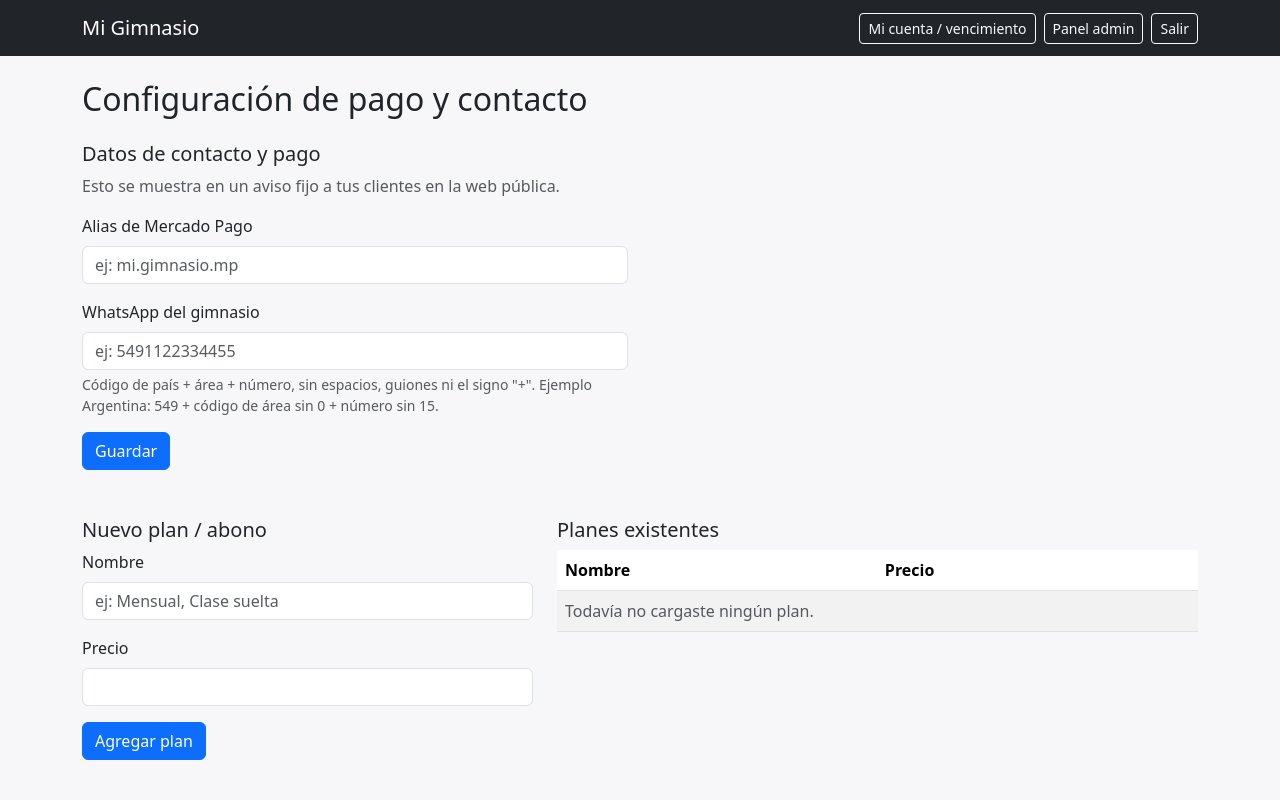
After one commit to SolJosefinaMercado/mi-gimnasio, a Flask app: page /admin/config in a window 1280 px wide. The commit adds this page. Run offline with Flask 3, Linux system fonts and the light colour scheme; the visitor is signed in with stand-in values (Sample User, id 1); some libraries are stand-ins or nearby versions.

Commit message:
Agregar planes de abono y aviso de pago para clientes
Nueva sección de configuración en el admin para definir los planes
(nombre + precio), el alias de Mercado Pago y el WhatsApp del
gimnasio. Se muestra como un aviso fijo en las páginas públicas
(home y Mi cuenta), con un botón que abre WhatsApp con un mensaje
precargado para avisar el pago.

```diff
--- a/app.py
+++ b/app.py
@@ -1,6 +1,7 @@
 import os
 from datetime import date, datetime, timedelta
 from functools import wraps
+from urllib.parse import quote
 
 from flask import Flask, g, redirect, render_template, request, session, url_for, flash
 from sqlalchemy import (
@@ -78,6 +79,20 @@ asistencias_t = Table(
     UniqueConstraint("inscripcion_id", "fecha"),
 )
 
+planes_t = Table(
+    "planes", metadata,
+    Column("id", Integer, primary_key=True),
+    Column("nombre", String, nullable=False),
+    Column("precio", Float, nullable=False),
+)
+
+configuracion_t = Table(
+    "configuracion", metadata,
+    Column("id", Integer, primary_key=True),
+    Column("alias_mp", String, nullable=False),
+    Column("whatsapp_numero", String, nullable=False),
+)
+
 
 def get_db():
     if "db" not in g:
@@ -94,6 +109,10 @@ def close_db(exception=None):
 
 def init_db():
     metadata.create_all(engine)
+    with engine.begin() as conn:
+        existe = conn.execute(text("SELECT 1 FROM configuracion WHERE id = 1")).fetchone()
+        if not existe:
+            conn.execute(text("INSERT INTO configuracion (id, alias_mp, whatsapp_numero) VALUES (1, '', '')"))
 
 
 # ---------- Modelos livianos sobre filas de la base ----------
@@ -276,6 +295,38 @@ def listar_pagos(db, limit=20):
     return result
 
 
+class Plan:
+    def __init__(self, row):
+        self.id = row["id"]
+        self.nombre = row["nombre"]
+        self.precio = row["precio"]
+
+
+def listar_planes(db):
+    rows = db.execute(text("SELECT * FROM planes ORDER BY precio")).mappings().fetchall()
+    return [Plan(r) for r in rows]
+
+
+class Config:
+    def __init__(self, row):
+        self.alias_mp = row["alias_mp"]
+        self.whatsapp_numero = row["whatsapp_numero"]
+
+
+def obtener_config(db):
+    row = db.execute(text("SELECT * FROM configuracion WHERE id = 1")).mappings().fetchone()
+    return Config(row)
+
+
+def construir_whatsapp_link(numero, mensaje):
+    if not numero:
+        return None
+    numero_limpio = "".join(ch for ch in numero if ch.isdigit())
+    if not numero_limpio:
+        return None
+    return f"https://wa.me/{numero_limpio}?text={quote(mensaje)}"
+
+
 # ---------- Auth admin ----------
 
 def admin_required(view):
@@ -296,7 +347,14 @@ def index():
     horarios_por_dia = {}
     for h in horarios:
         horarios_por_dia.setdefault(h.dia_semana, []).append(h)
-    return render_template("index.html", horarios_por_dia=horarios_por_dia)
+    config = obtener_config(db)
+    whatsapp_link = construir_whatsapp_link(
+        config.whatsapp_numero, "Hola! Te escribo para enviarte el comprobante de mi pago del abono."
+    )
+    return render_template(
+        "index.html", horarios_por_dia=horarios_por_dia,
+        planes=listar_planes(db), config=config, whatsapp_link=whatsapp_link,
+    )
 
 
 @app.route("/reservar", methods=["POST"])
@@ -355,8 +413,15 @@ def mi_cuenta():
         cliente = obtener_cliente_por_dni(db, dni)
         if cliente:
             inscripciones = listar_inscripciones_de_cliente(db, cliente.id)
+    config = obtener_config(db)
+    mensaje = (
+        f"Hola! Soy {cliente.nombre} (DNI {cliente.dni}), te envío el comprobante de mi pago."
+        if cliente else "Hola! Te escribo para enviarte el comprobante de mi pago del abono."
+    )
+    whatsapp_link = construir_whatsapp_link(config.whatsapp_numero, mensaje)
     return render_template(
-        "mi_cuenta.html", dni=dni, cliente=cliente, inscripciones=inscripciones, buscado=buscado
+        "mi_cuenta.html", dni=dni, cliente=cliente, inscripciones=inscripciones, buscado=buscado,
+        planes=listar_planes(db), config=config, whatsapp_link=whatsapp_link,
     )
 
 
@@ -570,6 +635,43 @@ def admin_asistencia():
     )
 
 
+# ---------- Admin: configuración (pago y contacto) ----------
+
+@app.route("/admin/config", methods=["GET", "POST"])
+@admin_required
+def admin_config():
+    db = get_db()
+    if request.method == "POST":
+        db.execute(
+            text("UPDATE configuracion SET alias_mp = :alias, whatsapp_numero = :whatsapp WHERE id = 1"),
+            {"alias": request.form.get("alias_mp", "").strip(), "whatsapp": request.form.get("whatsapp_numero", "").strip()},
+        )
+        db.commit()
+        return redirect(url_for("admin_config"))
+    return render_template("admin/config.html", config=obtener_config(db), planes=listar_planes(db))
+
+
+@app.route("/admin/config/planes", methods=["POST"])
+@admin_required
+def admin_plan_nuevo():
+    db = get_db()
+    db.execute(
+        text("INSERT INTO planes (nombre, precio) VALUES (:nombre, :precio)"),
+        {"nombre": request.form["nombre"], "precio": float(request.form["precio"])},
+    )
+    db.commit()
+    return redirect(url_for("admin_config"))
+
+
+@app.route("/admin/config/planes/<int:plan_id>/eliminar", methods=["POST"])
+@admin_required
+def admin_plan_eliminar(plan_id):
+    db = get_db()
+    db.execute(text("DELETE FROM planes WHERE id = :id"), {"id": plan_id})
+    db.commit()
+    return redirect(url_for("admin_config"))
+
+
 init_db()
 
 if __name__ == "__main__":
--- a/requirements.txt
+++ b/requirements.txt
@@ -1,4 +1,4 @@
 Flask==3.0.3
 gunicorn==22.0.0
 SQLAlchemy==2.0.35
-psycopg[binary]==3.2.3
+psycopg[binary]==3.3.4
--- /dev/null
+++ b/templates/admin/config.html
@@ -0,0 +1,63 @@
+{% extends "base.html" %}
+{% block title %}Configuración{% endblock %}
+{% block content %}
+<h2 class="mb-4">Configuración de pago y contacto</h2>
+
+<div class="row mb-5">
+  <div class="col-md-6">
+    <h5>Datos de contacto y pago</h5>
+    <p class="text-muted">Esto se muestra en un aviso fijo a tus clientes en la web pública.</p>
+    <form method="POST" action="{{ url_for('admin_config') }}">
+      <div class="mb-3">
+        <label class="form-label">Alias de Mercado Pago</label>
+        <input type="text" name="alias_mp" class="form-control" value="{{ config.alias_mp }}" placeholder="ej: mi.gimnasio.mp">
+      </div>
+      <div class="mb-3">
+        <label class="form-label">WhatsApp del gimnasio</label>
+        <input type="text" name="whatsapp_numero" class="form-control" value="{{ config.whatsapp_numero }}" placeholder="ej: 5491122334455">
+        <div class="form-text">Código de país + área + número, sin espacios, guiones ni el signo "+". Ejemplo Argentina: 549 + código de área sin 0 + número sin 15.</div>
+      </div>
+      <button type="submit" class="btn btn-primary">Guardar</button>
+    </form>
+  </div>
+</div>
+
+<div class="row">
+  <div class="col-md-5">
+    <h5>Nuevo plan / abono</h5>
+    <form method="POST" action="{{ url_for('admin_plan_nuevo') }}">
+      <div class="mb-3">
+        <label class="form-label">Nombre</label>
+        <input type="text" name="nombre" class="form-control" placeholder="ej: Mensual, Clase suelta" required>
+      </div>
+      <div class="mb-3">
+        <label class="form-label">Precio</label>
+        <input type="number" step="0.01" name="precio" class="form-control" required>
+      </div>
+      <button type="submit" class="btn btn-primary">Agregar plan</button>
+    </form>
+  </div>
+
+  <div class="col-md-7">
+    <h5>Planes existentes</h5>
+    <table class="table table-striped bg-white">
+      <thead><tr><th>Nombre</th><th>Precio</th><th></th></tr></thead>
+      <tbody>
+        {% for p in planes %}
+        <tr>
+          <td>{{ p.nombre }}</td>
+          <td>${{ '%.2f'|format(p.precio) }}</td>
+          <td>
+            <form method="POST" action="{{ url_for('admin_plan_eliminar', plan_id=p.id) }}" onsubmit="return confirm('¿Eliminar plan?');">
+              <button type="submit" class="btn btn-sm btn-outline-danger">Eliminar</button>
+            </form>
+          </td>
+        </tr>
+        {% else %}
+        <tr><td colspan="3" class="text-muted">Todavía no cargaste ningún plan.</td></tr>
+        {% endfor %}
+      </tbody>
+    </table>
+  </div>
+</div>
+{% endblock %}
--- a/templates/admin/dashboard.html
+++ b/templates/admin/dashboard.html
@@ -35,6 +35,7 @@
   <a href="{{ url_for('admin_pagos') }}" class="btn btn-outline-primary">Pagos</a>
   <a href="{{ url_for('admin_horarios') }}" class="btn btn-outline-primary">Horarios</a>
   <a href="{{ url_for('admin_asistencia') }}" class="btn btn-outline-primary">Asistencia</a>
+  <a href="{{ url_for('admin_config') }}" class="btn btn-outline-primary">Config. pago y contacto</a>
 </div>
 
 {% if vencidos %}
--- a/templates/index.html
+++ b/templates/index.html
@@ -1,6 +1,8 @@
 {% extends "base.html" %}
 {% block title %}Horarios y reservas{% endblock %}
 {% block content %}
+{% include "_aviso_pago.html" %}
+
 <h2 class="mb-4">Reservá tu turno</h2>
 <p class="text-muted">Elegí un horario e ingresá tu DNI (el que le diste al gimnasio) para reservar tu lugar.</p>
 
--- a/templates/mi_cuenta.html
+++ b/templates/mi_cuenta.html
@@ -1,6 +1,8 @@
 {% extends "base.html" %}
 {% block title %}Mi cuenta{% endblock %}
 {% block content %}
+{% include "_aviso_pago.html" %}
+
 <h2 class="mb-4">Mi cuenta</h2>
 
 <form method="GET" class="row g-2 mb-4">
```
Also changed, not shown: templates/_aviso_pago.html (added, +17 -0 lines), .claude/launch.json (added), 1 other file.
